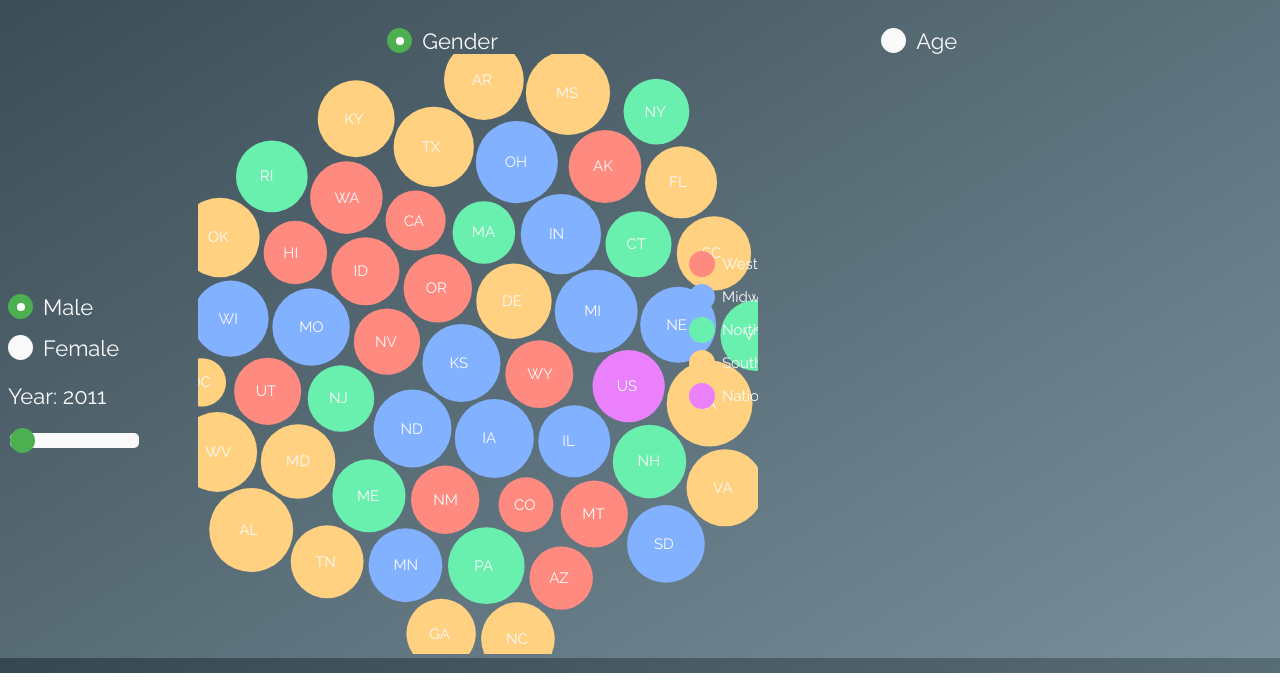
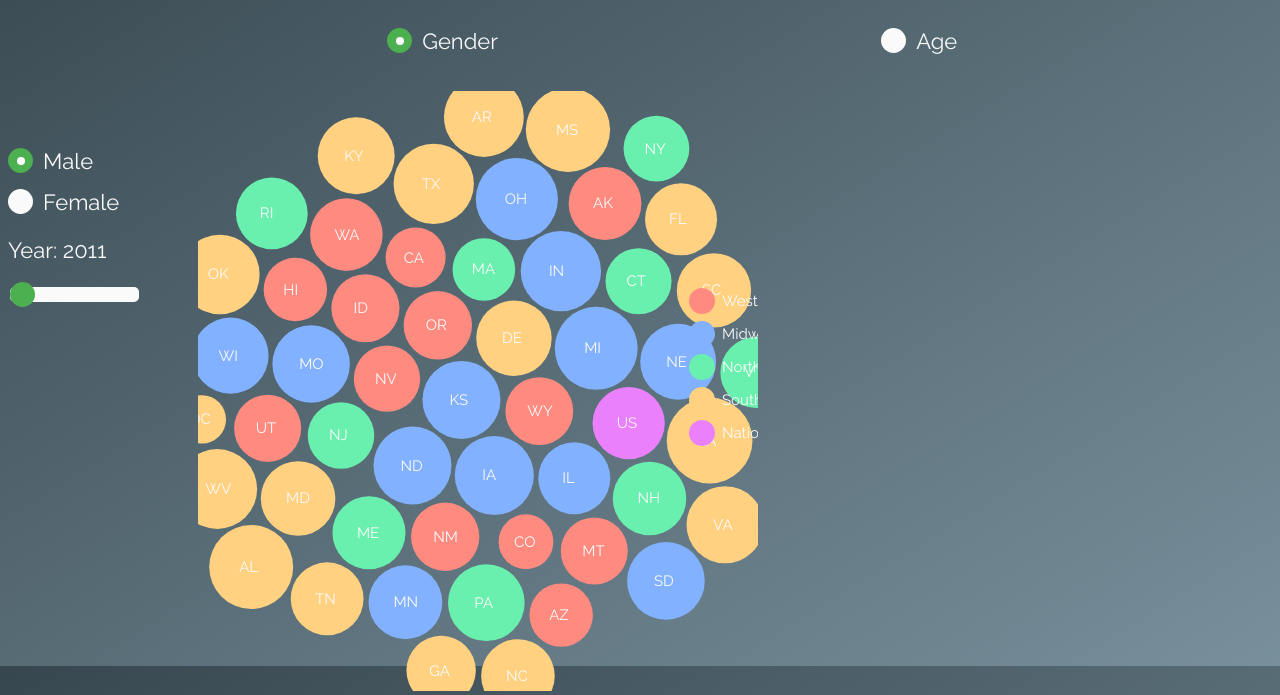
Before and after one commit to btlee94/Data-Visualization-3, a plain HTML site: page index.html in a window 1280 px wide. Shown: the part 127-822 px from the top of the page. Before the commit the page ends 800 px from the top, so only its background shows below. Drawn offline with Linux system fonts and the light colour scheme.

Commit message:
optimize layout

```diff
--- a/index.html
+++ b/index.html
@@ -7,8 +7,10 @@
 </head>
 <body>
     <h1>Obesity rates across states</h1>
+    <div class="wrapper">
+        <div class="chartContainer" id="chart"></div>
 
-
+        <div class="selectContainer">
             <label class="radioContainer topContainer" id="radioGen">
                 Gender
                 <input type="radio" checked="checked" name="radioTop">
@@ -19,8 +21,8 @@
                 <input type="radio" name="radioTop">
                 <span class="checkmark"></span>
             </label>
+        </div>
 
-    <div class="chartContainer" id="chart"></div>
 
         <div class="optionsContainer">
             <label class="radioContainer leftContainer" id="radio1">
@@ -70,6 +72,7 @@
                 <input type="range" min="2011" max="2015" value="2011" class="slider" id="yearRange">
             </div>
         </div>
+    </div>
 
 
     <script src="d3.v4.js"></script>
--- a/style.css
+++ b/style.css
@@ -5,6 +5,12 @@ body {
     background: -moz-linear-gradient(bottom right, #37474F, #78909C); /* For Firefox */
     background: linear-gradient(to bottom right, #37474F, #78909C); /* Standard syntax */
     overflow-x: hidden;
+}
+
+.wrapper{
+    display: grid;
+    grid-template-rows: 10% 80%;
+    grid-template-columns: 15% 85%;
 }
 
 h1 {
@@ -36,14 +42,25 @@ h1 {
 
 
 .chartContainer {
-    float: right;
-    width: 85%;
+    grid-row-start: 2;
+    grid-row-end: 3;
+    grid-column-start: 2;
+    grid-column-end: 3;
+}
+
+.selectContainer {
+    grid-row-start: 1;
+    grid-row-end: 2;
+    grid-column-start: 1;
+    grid-column-end: 3;
 }
 
 .optionsContainer {
-    float: left;
-    width: 15%;
-    padding-top: 19%;
+    grid-row-start: 2;
+    grid-row-end: 3;
+    grid-column-start: 1;
+    grid-column-end: 2;
+    padding-top: 30%;
 }
 
 .leftContainer {
@@ -55,7 +72,7 @@ h1 {
 
 .topContainer {
     display: inline-block;
-    margin-left: 30%;
+    margin-left: 30%
 }
 
 /* Customize the label (the container) */
```
Lines whose indentation alone changed are shown as unchanged.
